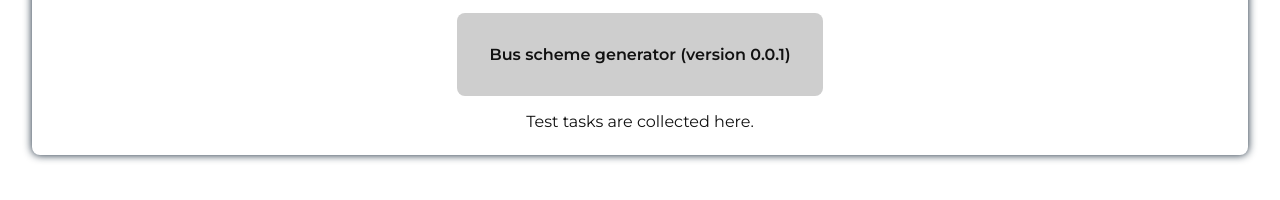
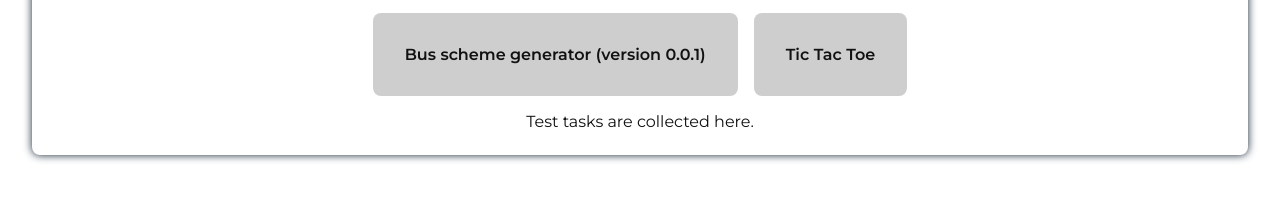
Before and after one commit to moybrat/moybrat.github.io, a plain HTML site: page index.html in a window 1280 px wide. Shown: the part 410-610 px from the top of the page. Drawn offline with Linux system fonts and the light colour scheme.

Commit message:
add alpha tic-tac-toe

```diff
--- a/index.html
+++ b/index.html
@@ -16,6 +16,7 @@
 			<a href="/ya-map" target="_blank">Yandex-Map</a>
 			<a href="/scheme-generator" target="_blank">Ship scheme generator</a>
 			<a href="/scheme-generator/bus.html" target="_blank">Bus scheme generator (version 0.0.1)</a>
+			<a href="/tic-tac-toe" target="_blank">Tic Tac Toe</a>
 		</main>
 		<footer>
 			<p>Test tasks are collected here.</p>
```
